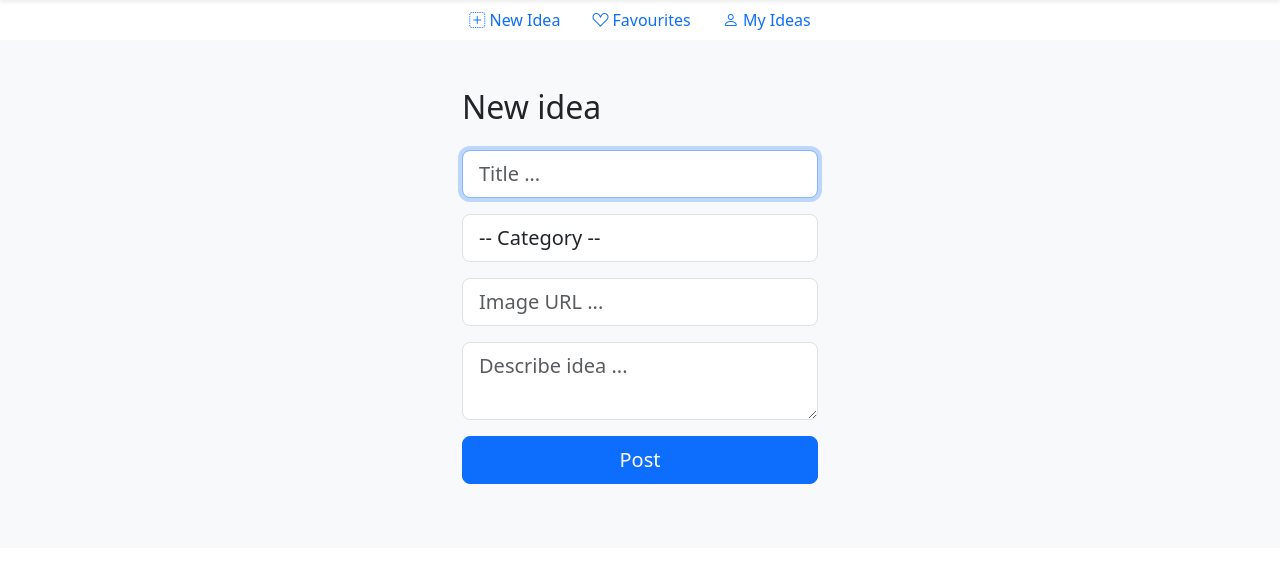
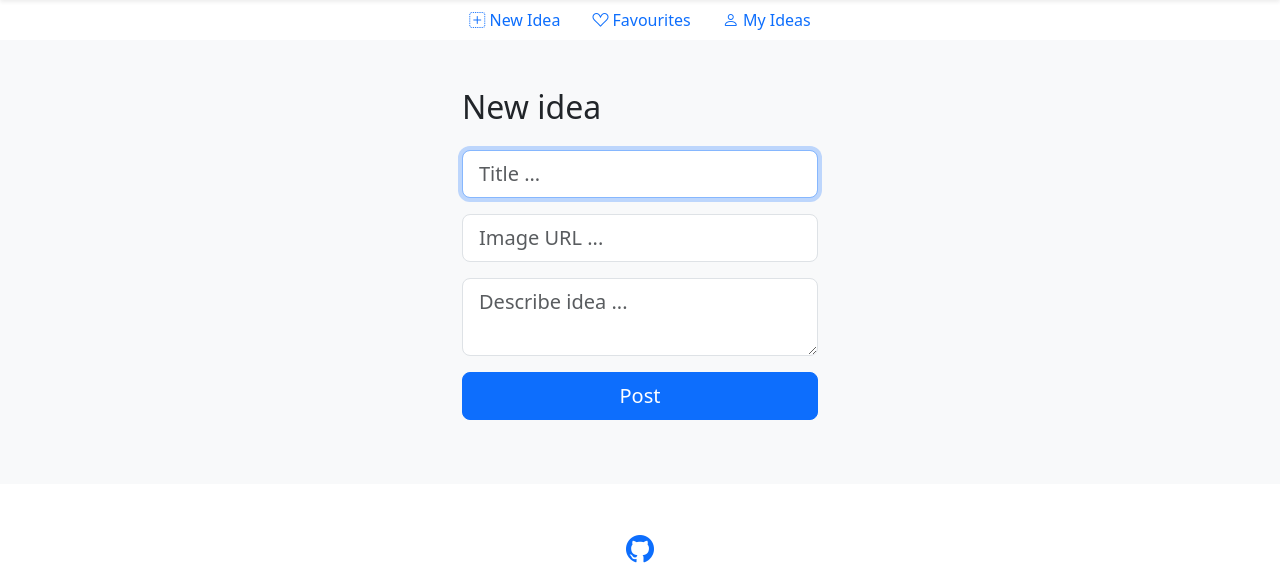
Before and after one commit to comcoma/cs50x-final, a Flask app: page /add in a window 1280 px wide. Shown: the part 56-644 px from the top of the page. Run offline with Flask 3, Linux system fonts and the light colour scheme; a user stored in the database is signed in; some libraries are stand-ins or nearby versions.

Commit message:
modified VOTE button. removed category field.

```diff
--- a/app.py
+++ b/app.py
@@ -164,12 +164,9 @@ def add():
         elif not request.form.get("img"):
             flash("Please, enter a img URL", 'warning')
             return redirect("/add")
-        # ensure category was selected
-        elif not request.form.get("category_id"):
-            flash("Please, select a category", 'warning')
-            return redirect("/add")
+        # no longer asking for category ///
         else:
-            db.execute("INSERT INTO ideas (author_id, category_id, title, description, img) VALUES(?,?,?,?,?)", author_id, category_id, title, description, img)
+            db.execute("INSERT INTO ideas (author_id, title, description, img) VALUES(?,?,?,?)", author_id, title, description, img)
 
         return redirect("/")
 
@@ -185,4 +182,5 @@ def vote():
         # ensure title was provided
         db.execute("UPDATE ideas SET votes = votes + 1 WHERE idea_id = ?", idea_id)
 
+        flash("Thanks for voting", 'warning')
         return redirect("/")
--- a/templates/add.html
+++ b/templates/add.html
@@ -12,6 +12,7 @@
         <div class="mb-3">
             <input autocomplete="off" autofocus class="form-control form-control-lg" name="title" placeholder="Title ..." type="text" required>
         </div>
+        <!--
         <div class="mb-3">
             <select class="form-control form-control-lg" name="category_id" type="text" required>
                 <option value="" disabled selected>-- Category --</option>
@@ -20,6 +21,7 @@
                 {% endfor %}
             </select>
         </div>
+        -->
         <div class="mb-3">
             <input class="form-control form-control-lg" name="img" placeholder="Image URL ..." type="text" required>
         </div>
--- a/templates/index.html
+++ b/templates/index.html
@@ -25,7 +25,7 @@ Discover brilliant ideas
 							<div class="btn-group">
 								<form action="vote" method="POST">
 									<input type="text" name="idea_number_field" value="{{ row['idea_id'] }}" style="display:none">
-									<button type="submit" id="idea-{{ row['idea_id'] }}" class="btn btn-sm btn-outline-secondary">VOTE</button>
+									<button type="submit" id="idea-{{ row['idea_id'] }}" class="btn btn-sm btn-outline-danger"><i class="bi bi-suit-heart"></i> VOTE</button>
 								</form>
 							</div>
 							<small class="text-body-secondary">{{ row['votes'] }} Votes</small>
```
Also changed, not shown: cloud.db.
